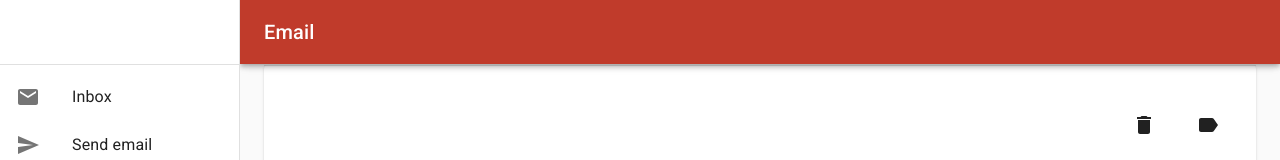
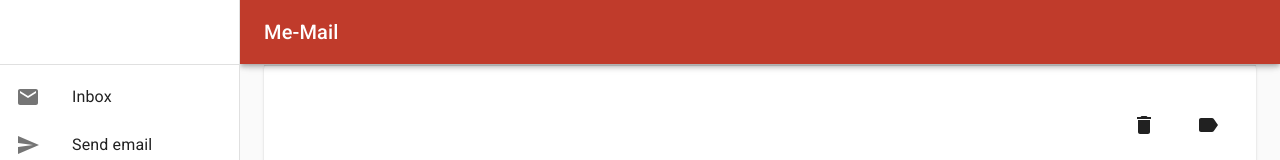
Before and after one commit to asbillings07/gmail-clone-exercise, a React (Create React App) app: page / in a window 1280 px wide. Shown: the top 160 px of the page. Built offline with nearby package versions, Linux system fonts and the light colour scheme.

Commit message:
change name to Me-Mail

```diff
--- a/public/index.html
+++ b/public/index.html
@@ -23,7 +23,7 @@
       work correctly both with client-side routing and a non-root public URL.
       Learn how to configure a non-root public URL by running `npm run build`.
     -->
-    <title>E-Mail</title>
+    <title>Me-Mail</title>
   </head>
   <body>
     <noscript>You need to enable JavaScript to run this app.</noscript>
--- a/src/templates/SideBar.js
+++ b/src/templates/SideBar.js
@@ -54,7 +54,7 @@ export function SideBar({ container }) {
             <MenuIcon />
           </IconButton>
           <Typography variant='h6' noWrap>
-            Email
+            Me-Mail
           </Typography>
         </Toolbar>
       </AppBar>
```
